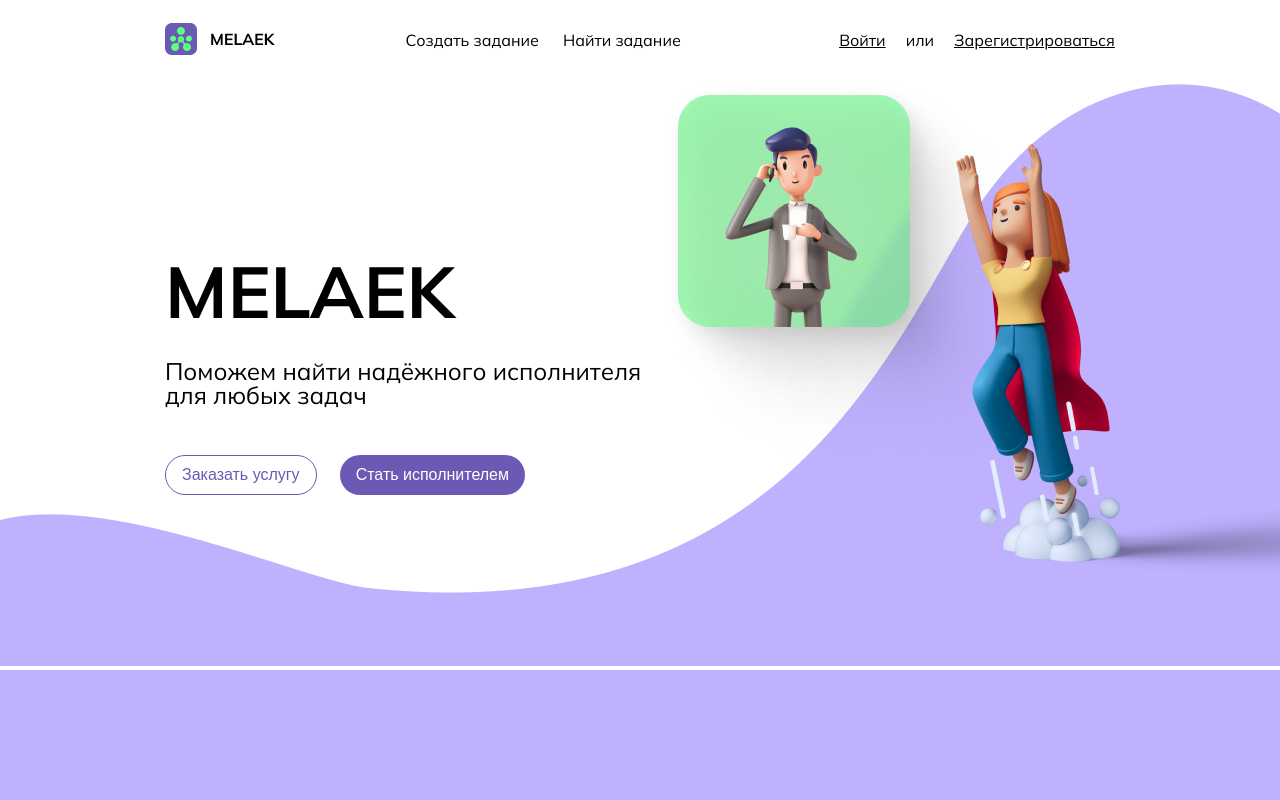
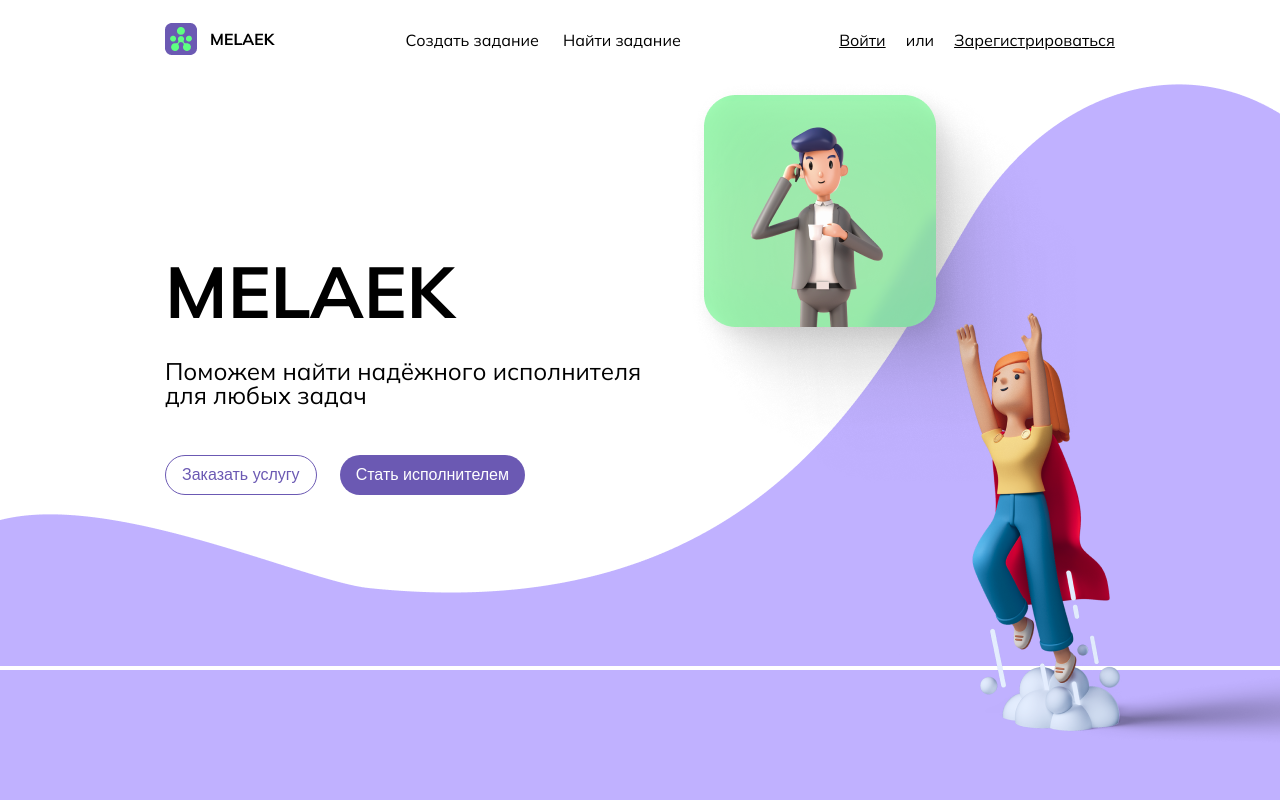
Before and after one commit to eduard10110/freelance-front-project, a React (Create React App) app: page / in a window 1280 px wide. Shown: the top 800 px of the page. Built offline with nearby package versions, Linux system fonts and the light colour scheme.

Commit message:
fix styles

```diff
--- a/src/assets/scss/home.scss
+++ b/src/assets/scss/home.scss
@@ -18,11 +18,12 @@
         .girl-image {
           position: absolute;
           right: 0%;
+          bottom: 5%;
         }
 
         .boy-image {
           position: absolute;
-          right: 15%;
+          right: 13%;
           top: 10%;
         }
       }
```
